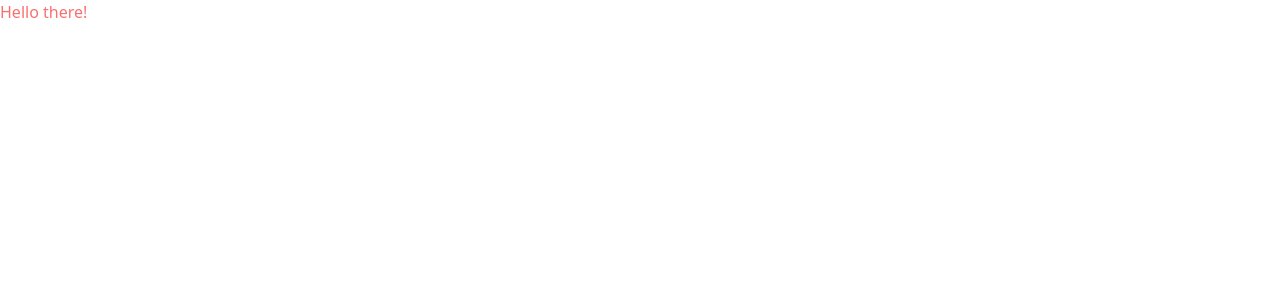
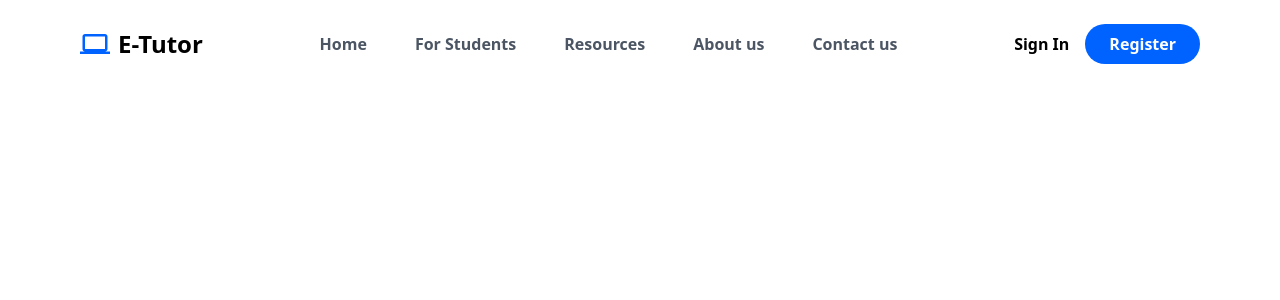
Before and after one commit to Hasanat902/e-tutor, a React (Vite) app: page / in a window 1280 px wide. Shown: the top 300 px of the page. Built offline with nearby package versions, Linux system fonts and the light colour scheme.

Commit message:
added navbar

```diff
--- a/package.json
+++ b/package.json
@@ -10,8 +10,10 @@
     "preview": "vite preview"
   },
   "dependencies": {
+    "framer-motion": "^11.11.17",
     "react": "^18.3.1",
-    "react-dom": "^18.3.1"
+    "react-dom": "^18.3.1",
+    "react-icons": "^5.3.0"
   },
   "devDependencies": {
     "@eslint/js": "^9.13.0",
--- a/src/App.jsx
+++ b/src/App.jsx
@@ -1,10 +1,11 @@
+import Navbar from "./components/Navbar/Navbar"
 
 function App() {
 
   return (
-    <>
-      <h2 className="text-red-400">Hello there!</h2>
-    </>
+    <main className="overflow-x-hidden">
+      <Navbar />
+    </main>
   )
 }
 
--- /dev/null
+++ b/src/components/Navbar/Navbar.jsx
@@ -0,0 +1,47 @@
+import { useState } from "react";
+import { MdComputer, MdMenu } from "react-icons/md";
+import { NavbarMenu } from "../../fakeData/data";
+
+
+const Navbar = () => {
+    const [isOpen, setIsOpen] = useState(false);
+
+    return (
+        <>
+            <nav>
+                <div className="container flex justify-between items-center py-6">
+                    {/* logo section */}
+                    <div className="text-2xl flex items-center gap-2 font-bold">
+                        <MdComputer className="text-3xl text-secondary" />
+                        <p>E-Tutor</p>
+                    </div>
+                    {/* menu section */}
+                    <div className="hidden lg:block">
+                        <ul className="flex items-center gap-6">
+                            {
+                                NavbarMenu.map((item) => {
+                                    return (
+                                        <li key={item.id}>
+                                            <a href={item.link} className="inline-block text-gray-600 text-sm xl:text-base py-1 px-2 xl:px-3 hover:text-secondary transition-all duration-300 font-semibold">{item.title}</a>
+                                        </li>
+                                    )
+                                })
+                            }
+                        </ul>
+                    </div>
+                    {/* cta button section */}
+                    <div className="hidden lg:block space-x-4">
+                        <button className="font-semibold">Sign In</button>
+                        <button className="text-white bg-secondary font-semibold rounded-full px-6 py-2">Register</button>
+                    </div>
+                    {/* hamburger menu section */}
+                    <div className="lg:hidden" onClick={() => setIsOpen(!isOpen)}>
+                        <MdMenu className="text-4xl" />
+                    </div>
+                </div>
+            </nav>
+        </>
+    );
+};
+
+export default Navbar;
--- /dev/null
+++ b/src/fakeData/data.js
@@ -0,0 +1,27 @@
+export const NavbarMenu = [
+    {
+        id: 1,
+        title: "Home",
+        link: "/",
+    },
+    {
+        id: 2,
+        title: "For Students",
+        link: "#",
+    },
+    {
+        id: 3,
+        title: "Resources",
+        link: "#",
+    },
+    {
+        id: 4,
+        title: "About us",
+        link: "#",
+    },
+    {
+        id: 5,
+        title: "Contact us",
+        link: "#",
+    },
+];
```
Also changed, not shown: 1 other file (tests, documents, lock files or other folders).
